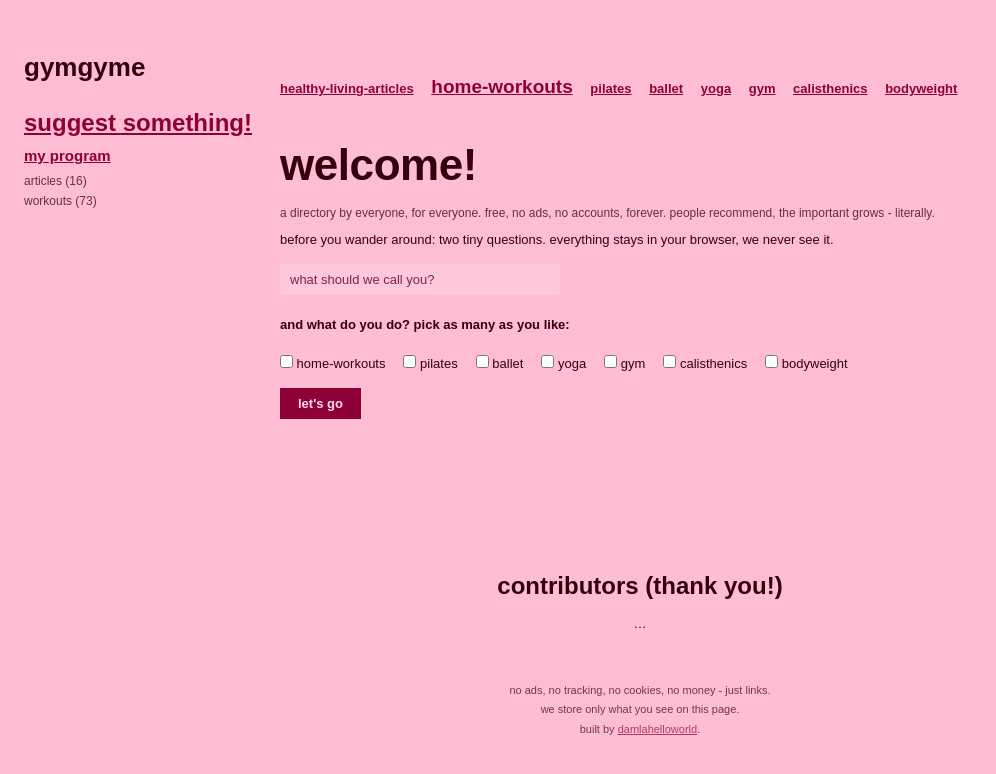
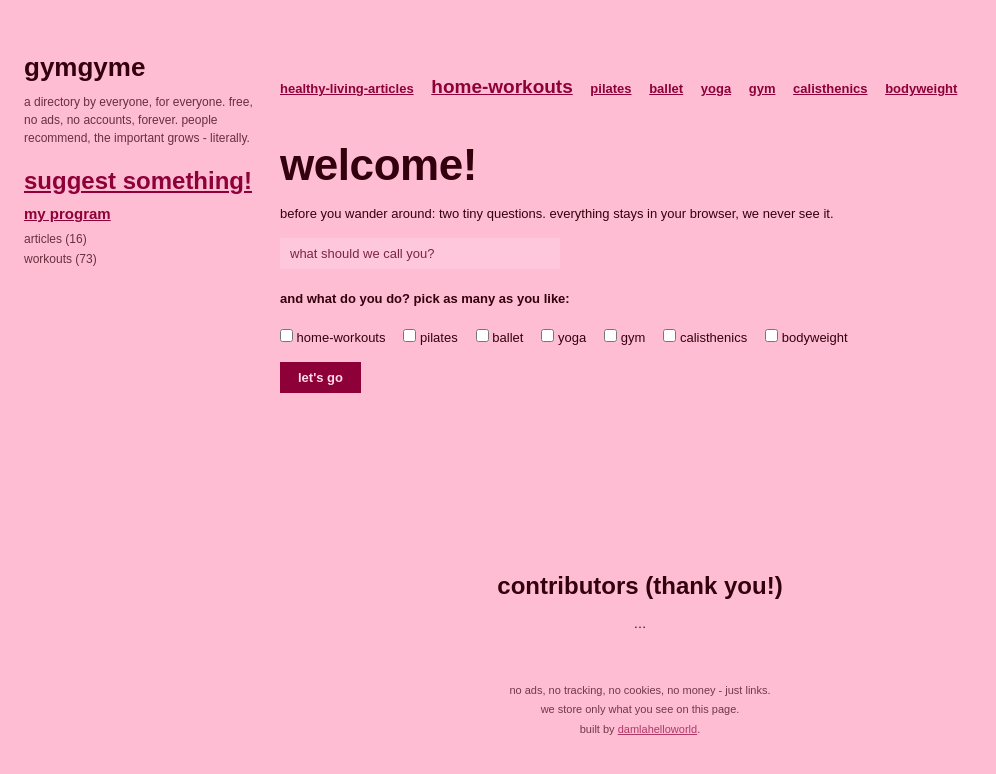
Before and after one commit to nosey-dewdrop/gymgyme, a plain HTML site: page index.html in a window 1280 px wide. Shown: the whole page, without its empty margins (0-996 px from the left). Drawn offline with Linux system fonts and the light colour scheme; no server answers.

Commit message:
tagline moved under gymgyme in sidebar, removed from under category titles

```diff
--- a/index.html
+++ b/index.html
@@ -15,6 +15,7 @@
 
 <aside class="sidebar">
   <p class="brand">gymgyme</p>
+  <p class="tag small sidebar-tag">a directory by everyone, for everyone. free, no ads, no accounts, forever. people recommend, the important grows - literally.</p>
   <a class="suggest-big" href="suggest.html">suggest something!</a>
   <a href="#my-program" id="nav-program">my program</a>
   <span class="stat" id="stat-articles">articles (0)</span>
@@ -35,7 +36,6 @@
 </nav>
 
 <h1 id="cat-title">home-workouts</h1>
-<p class="tag small">a directory by everyone, for everyone. free, no ads, no accounts, forever. people recommend, the important grows - literally.</p>
 
 <div id="directory"><p class="loading">loading the good stuff…</p></div>
 
--- a/styles.css
+++ b/styles.css
@@ -38,7 +38,8 @@ h2 { font-size: 24px; text-transform: lowercase; margin: 38px 0 8px; }
 
 /* left sidebar - lives in the empty left space of the page */
 .sidebar { position: fixed; left: 24px; top: 48px; width: 230px; }
-.sidebar .brand { margin-bottom: 18px; }
+.sidebar .brand { margin-bottom: 6px; }
+.sidebar-tag { margin-bottom: 16px; }
 .sidebar a { display: block; font-weight: bold; margin-bottom: 4px; }
 .sidebar a:not(.suggest-big) { font-size: 15px; }
 .sidebar .stat { display: block; font-size: 12px; opacity: 0.75; margin-top: 2px; }
```
Also changed, not shown: suggest.html (+1 -0 lines).
